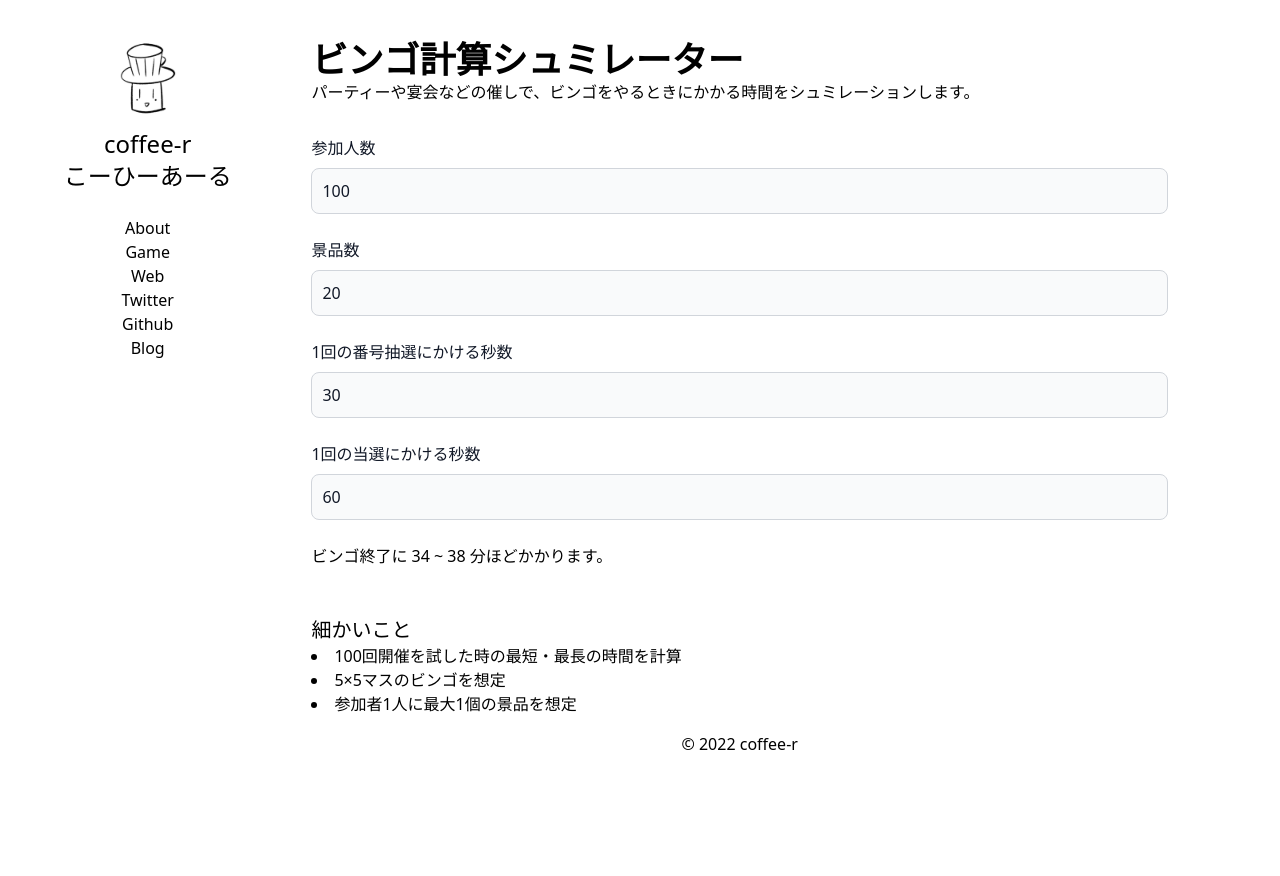
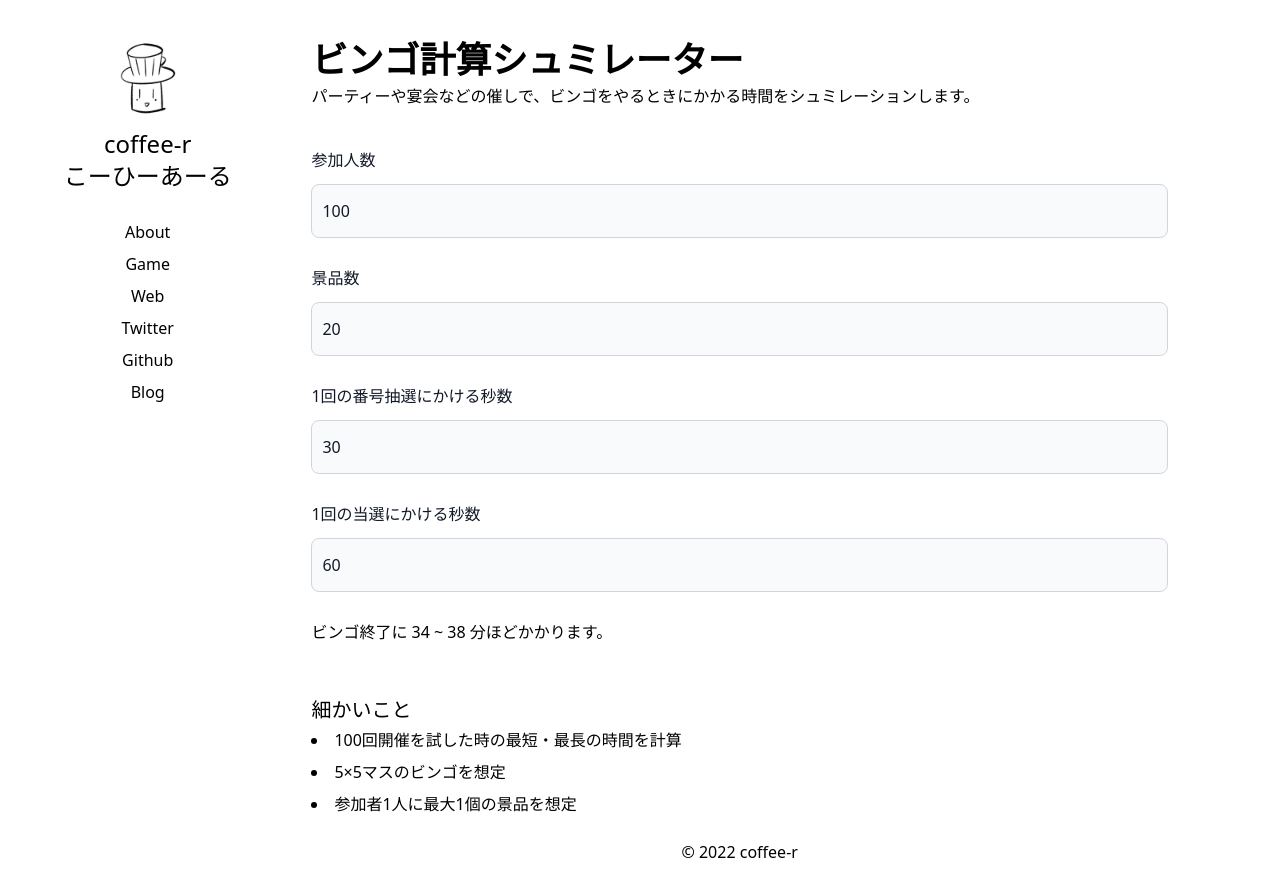
Before and after one commit to coffee-r/coffee-r.github.io, a Nuxt app: page /bingo_time_simulator in a window 1280 px wide. Before the commit the page ends 800 px from the top, so only its background shows below. Built offline with nearby package versions, Linux system fonts and the light colour scheme.

Commit message:
[add] ビンゴ計算シュミレーター

```diff
--- a/pages/bingo_time_simulator.vue
+++ b/pages/bingo_time_simulator.vue
@@ -1,7 +1,7 @@
 <template>
 
 <div>
-	<main class="mt-10 flex flex-col md:flex-row justify-between ">
+	<main class="flex flex-col md:flex-row justify-between mt-4 md:mt-10 leading-8">
 
 		<SideMenu class="md:w-1/4" />
 
```
